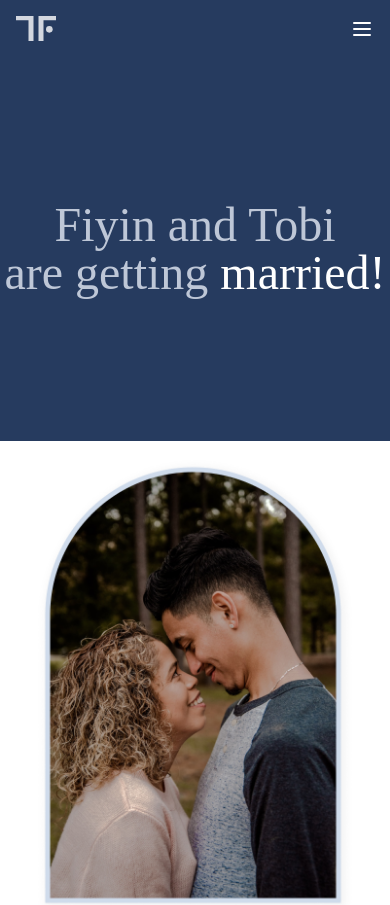
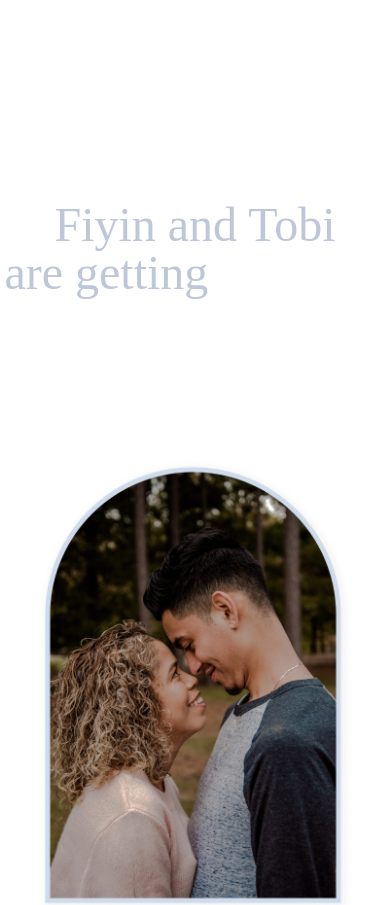
Before and after one commit to lumie31/wedding-website, a Next.js app: page / in a window 390 px wide. Shown: the top 905 px of the page. Built offline with nearby package versions, Linux system fonts and the light colour scheme.

Commit message:
Modify components directory

```diff
--- a/components/Header.tsx
+++ b/components/Header.tsx
@@ -1,9 +1,15 @@
 import Nav from './Nav';
 import NavItem from './NavItem';
 
-export default function Header({ children }: { children: React.ReactNode }) {
+export default function Header({
+  children,
+  backgroundImg,
+}: {
+  children: React.ReactNode;
+  backgroundImg: string;
+}) {
   return (
-    <header className='bg-[#001944D9]'>
+    <header className={`${backgroundImg} bg-center bg-no-repeat bg-cover`}>
       <Nav>
         <NavItem href='/'>Home</NavItem>
         <NavItem href='/our-story'>Our Story</NavItem>
--- a/components/Nav.tsx
+++ b/components/Nav.tsx
@@ -13,7 +13,7 @@ export default function Nav({ children }: { children: React.ReactNode }) {
 
   return (
     <nav>
-      <div className='flex justify-between sm:hidden p-4 text-sm'>
+      <div className='flex justify-between sm:hidden p-4'>
         <Link href='/'>
           <svg
             width='40'
```
